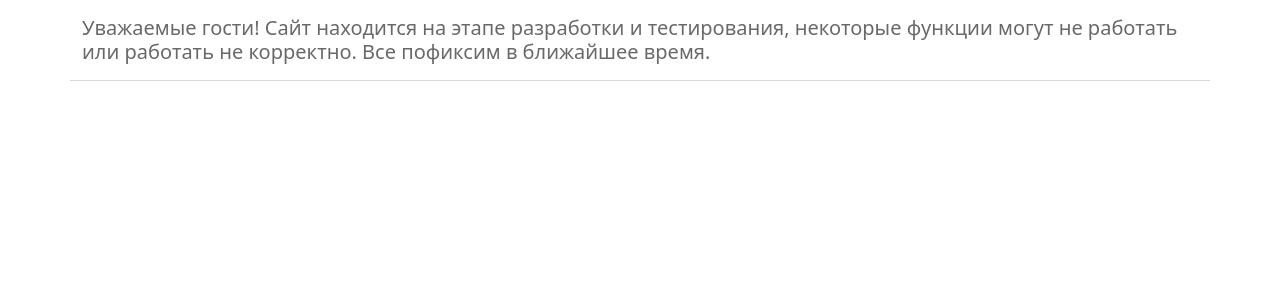
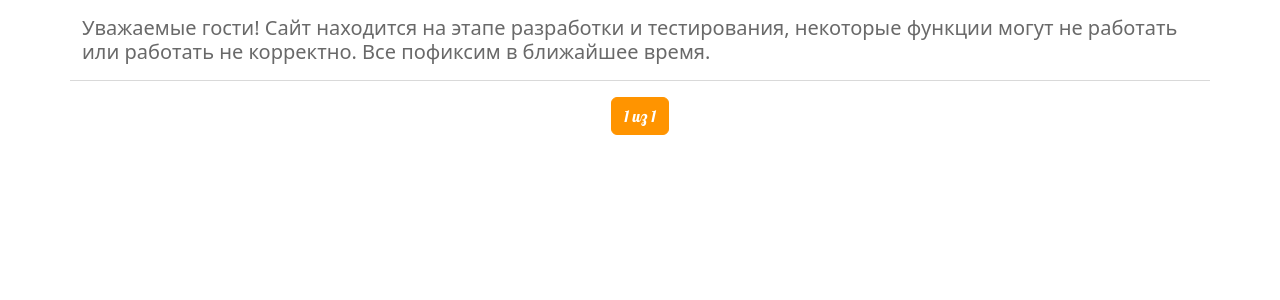
Before and after one commit to phk70/diplom_blog, a Django app: page / in a window 1280 px wide. Shown: the part 121-421 px from the top of the page. Run offline with Django 5.2, Linux system fonts and the light colour scheme; data that the repository does not hold is empty.

Commit message:
Сделан пагинатор. Вынесен в отдельный paginator.html, в nav поменял положение поиска.

```diff
--- a/blog/static/css/blog.css
+++ b/blog/static/css/blog.css
@@ -1,6 +1,7 @@
 h1 a {
     color: #FCA205;
     font-family: 'Lobster';
+    text-decoration: none;
 }
 
 body {
@@ -202,3 +203,20 @@ h1, h2, h3, h4 {
         padding-left: 0;
     }
 }
+
+.pagination .page-link {
+    color: #ff9400;
+    border-color: #ff9400;
+}
+
+.pagination .page-item.active .page-link {
+    background-color: #ff9400;
+    border-color: #ff9400;
+    color: white;
+}
+
+.pagination .page-link:hover {
+    background-color: #ffab40;
+    border-color: #ff9400;
+    color: white;
+}
--- a/blog/templates/blog/nav.html
+++ b/blog/templates/blog/nav.html
@@ -9,6 +9,15 @@
                 <button type="button" class="btn-close text-reset" data-bs-dismiss="offcanvas" aria-label="Close"></button>
             </div>
             <div class="d-flex justify-content-between">
+                <form class="d-flex" action="{% url 'blog:search' %}" method="get">
+                    <input class="form-control me-2"
+                        name="qsearch"
+                        type="text"
+                        placeholder="Что ищем?"
+                        required oninvalid="this.setCustomValidity('Чтобы что-то найти нужно что-то спросить')"
+                        oninput="setCustomValidity('')">
+                    <button class="btn btn-transparent btn-lg" type="submit">Поиск</button>
+                </form>
                 {% if user.is_authenticated %}
                 <div class="d-flex flex-column">
                     <a href="{% url 'blog:post_add' %}">
@@ -16,15 +25,6 @@
                     </a>
                 </div>
                 {% endif %}
-                <form class="d-flex" action="{% url 'blog:search' %}" method="get">
-                    <input class="form-control me-2"
-                        name="qsearch"
-                        type="text"
-                        placeholder="Что ищем?"
-                        required oninvalid="this.setCustomValidity('Чтобы найти нужно спросить')"
-                        oninput="setCustomValidity('')">
-                    <button class="btn btn-transparent btn-lg" type="submit">Поиск</button>
-                </form>
                 <form method="post" action="{% url 'users:logout' %}">
                     {% csrf_token %}
                     {% if user.is_authenticated %}
--- /dev/null
+++ b/blog/templates/blog/paginator.html
@@ -0,0 +1,35 @@
+<nav aria-label="Page navigation">
+    <ul class="pagination justify-content-center">
+        {% if page_obj.has_previous %}
+            <li class="page-item">
+                <a class="page-link" href="?page=1" aria-label="First">
+                    <span aria-hidden="true">««</span>
+                </a>
+            </li>
+            <li class="page-item">
+                <a class="page-link" href="?page={{ page_obj.previous_page_number }}" aria-label="Previous">
+                    <span aria-hidden="true">«</span>
+                </a>
+            </li>
+        {% endif %}
+
+        <li class="page-item active">
+            <span class="page-link">
+                {{ page_obj.number }} из {{ page_obj.paginator.num_pages }}
+            </span>
+        </li>
+
+        {% if page_obj.has_next %}
+            <li class="page-item">
+                <a class="page-link" href="?page={{ page_obj.next_page_number }}" aria-label="Next">
+                    <span aria-hidden="true">»</span>
+                </a>
+            </li>
+            <li class="page-item">
+                <a class="page-link" href="?page={{ page_obj.paginator.num_pages }}" aria-label="Last">
+                    <span aria-hidden="true">»»</span>
+                </a>
+            </li>
+        {% endif %}
+    </ul>
+</nav>
--- a/blog/templates/blog/post_list.html
+++ b/blog/templates/blog/post_list.html
@@ -29,4 +29,5 @@
             </div>
         </div>
     {% endfor %}
+    {% include "blog/paginator.html" %}
 {% endblock content %}
--- a/blog/views.py
+++ b/blog/views.py
@@ -18,6 +18,7 @@ class PostListView(ListView):
     template_name = "blog/post_list.html"
     context_object_name = "posts"
     ordering = ['-published_date']
+    paginate_by = 2
 
 
 class PostDetailView(DetailView):
@@ -68,6 +69,8 @@ class SearchResultsView(ListView):
     model = Post
     template_name = 'blog/search.html'
     context_object_name = "posts"
+    ordering = ['-published_date']
+
 
     def get_queryset(self):
         query = self.request.GET.get('qsearch')
```
